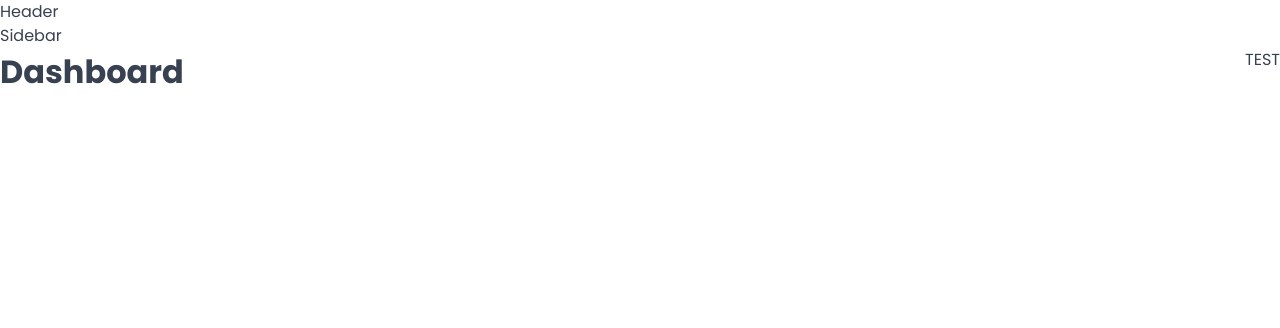
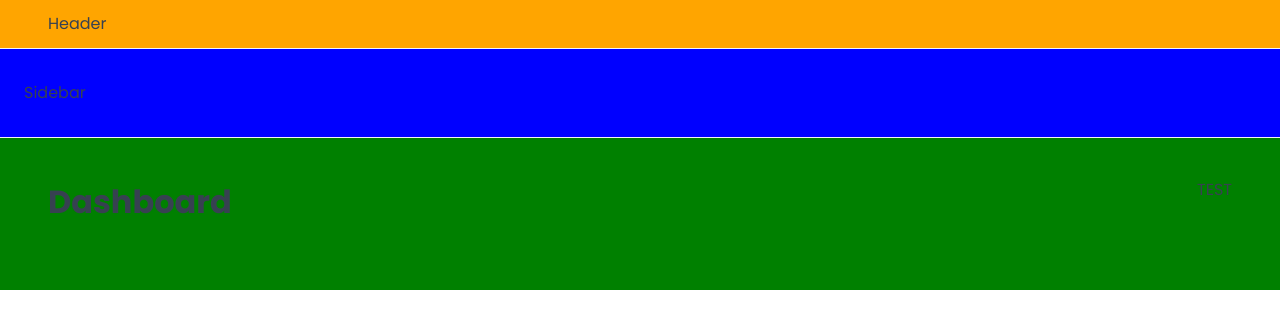
Before and after one commit to biancavlz/inn-sight, a React (Vite) app: page /dashboard in a window 1280 px wide. Shown: the top 328 px of the page. Built offline with nearby package versions, Linux system fonts and the light colour scheme; a web font is replaced by a local one.

Commit message:
Add styled component to header, aside and main html tags

```diff
--- a/src/ui/AppLayout.jsx
+++ b/src/ui/AppLayout.jsx
@@ -1,15 +1,21 @@
 import { Outlet } from "react-router-dom";
 import Sidebar from "./Sidebar";
 import Header from "./Header";
+import styled from "styled-components";
+
+const Main = styled.main`
+  background-color: green;
+  padding: 4rem 4.8rem 6.4rem;
+`;
 
 function AppLayout() {
   return (
     <div>
       <Header />
       <Sidebar />
-      <main>
+      <Main>
         <Outlet />
-      </main>
+      </Main>
     </div>
   );
 }
--- a/src/ui/Header.jsx
+++ b/src/ui/Header.jsx
@@ -1,5 +1,13 @@
+import styled from "styled-components";
+
 function Header() {
-  return <header>Header</header>;
+  const StyledHeader = styled.header`
+    background-color: orange;
+    padding: 1.2rem 4.8rem;
+    border-bottom: 1px solid var(--color-grey-100);
+  `;
+
+  return <StyledHeader>Header</StyledHeader>;
 }
 
 export default Header;
--- a/src/ui/Sidebar.jsx
+++ b/src/ui/Sidebar.jsx
@@ -1,5 +1,13 @@
+import styled from "styled-components";
+
+const StyledSidebar = styled.aside`
+  background-color: blue;
+  padding: 3.2rem 2.4rem;
+  border-bottom: 1px solid var(--color-grey-100);
+`;
+
 function Sidebar() {
-  return <aside>Sidebar</aside>;
+  return <StyledSidebar>Sidebar</StyledSidebar>;
 }
 
 export default Sidebar;
```
